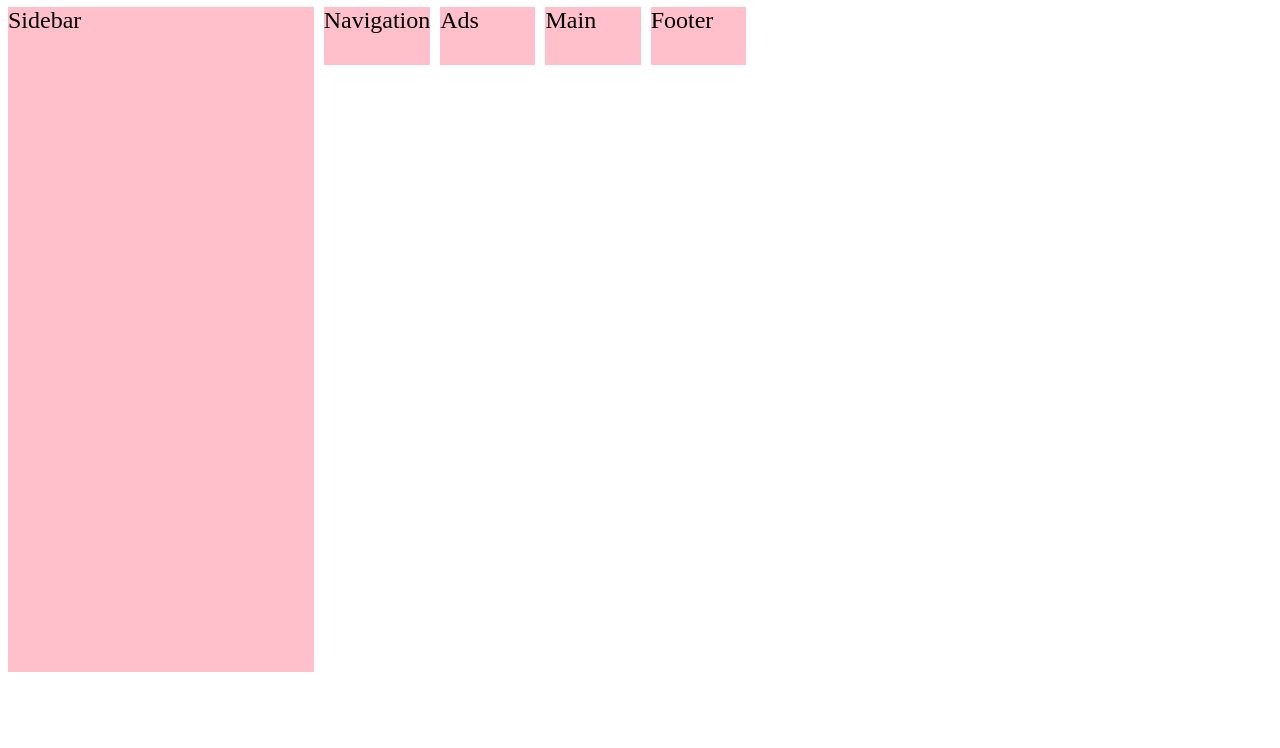
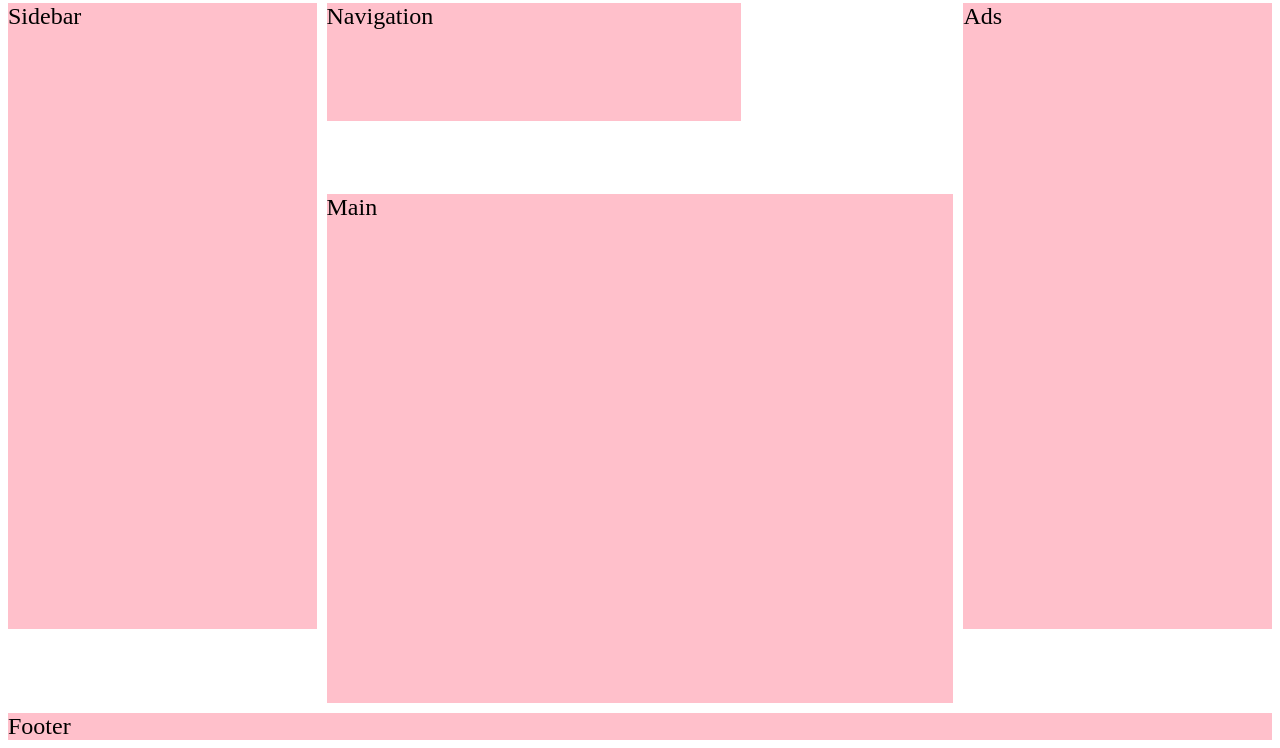
Before and after one commit to Vanshaj14Mohan/CSS-Part-6, a plain HTML site: page Assignments/index.html in a window 1280 px wide. Shown: the part 140-888 px from the top of the page. Drawn offline with Linux system fonts and the light colour scheme.

Commit message:
Assignment one

```diff
--- a/Assignments/index.html
+++ b/Assignments/index.html
@@ -12,8 +12,8 @@
     <div class="header">Header</div>
     <div class="navigate">Navigation</div>
     <div class="sidebar">Sidebar</div>
+    <div class="main">Main</div>
     <div class="ads">Ads</div>
-    <div class="main">Main</div>
     <div class="footer">Footer</div>
     </div>
 </body>
--- a/Assignments/style.css
+++ b/Assignments/style.css
@@ -1,8 +1,8 @@
 .container{
-    display:grid;
     margin:0;
     padding:0;
     height:100vh;
+    display:grid;
     grid-gap:10px;
     grid-template-rows: repeat(12, 1fr);
     grid-template-columns: repeat(12, 1fr);
@@ -14,7 +14,7 @@
 }
 
 .header{
-    grid-column: 1/span 12;
+    grid-column:1/span 12;
 }
 
 .sidebar{
@@ -22,6 +22,21 @@
     grid-row: 2/span 10;
 }
 
-.navigation{
-    grid-column:1/span 6;
+.navigate{
+    grid-column: 4/span 4;
+    grid-row: 2/span 2;
 }
+
+.ads{
+    grid-column: 10/span 3;
+    grid-row: 2/span 10;
+}
+
+.main{
+    grid-column:4/span 6;
+    grid-row: 5/ span 9;
+}
+
+.footer{
+    grid-column: 1/span 12;
+}
```
